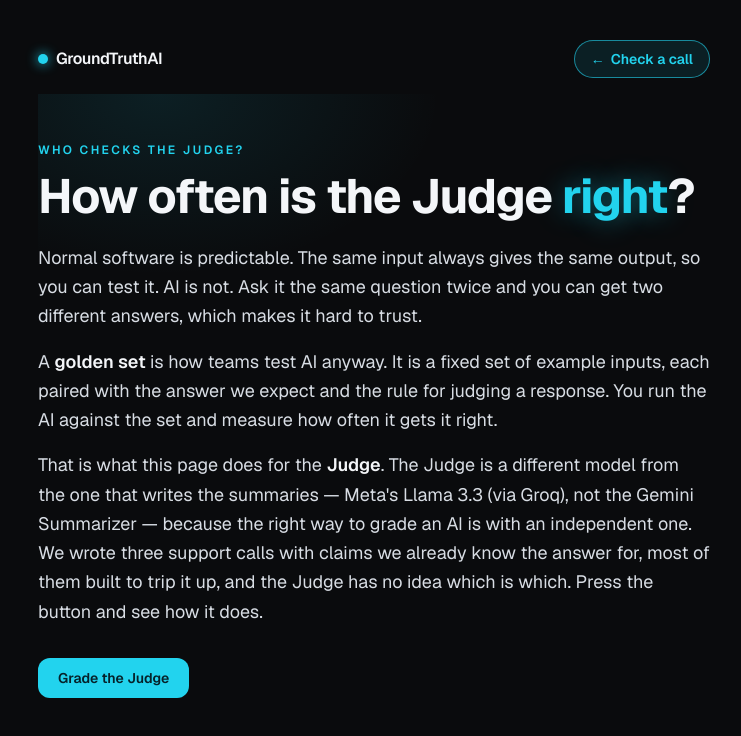
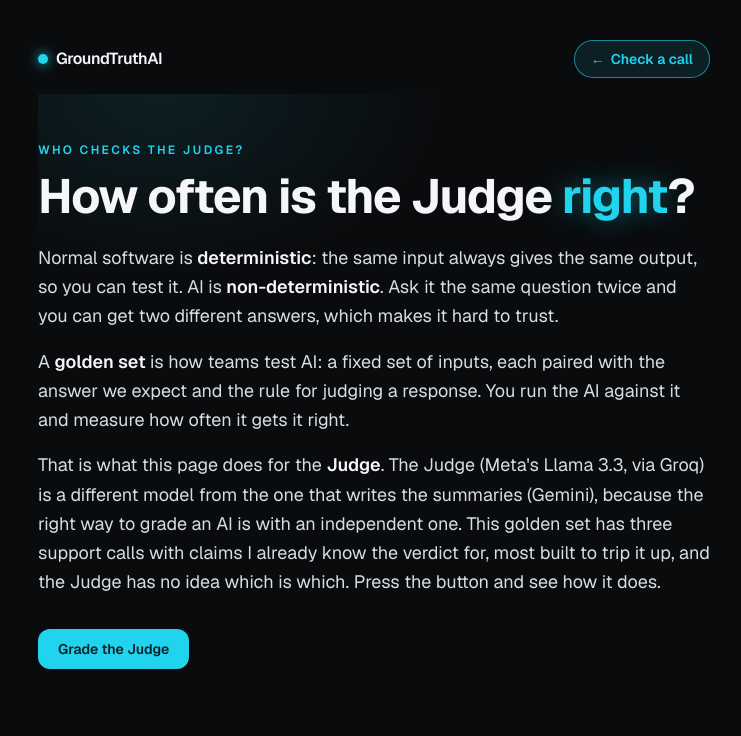
Before and after one commit to loydemma/GroundTruthAI, a Next.js app: page /golden in a window 1280 px wide. Shown: the top 736 px of the page, without its empty margins (266-1007 px from the left). Built offline with nearby package versions, Linux system fonts and the light colour scheme.

Commit message:
Tighten golden-page explainer copy
Drop em-dashes, trim redundancy, keep the deterministic / non-deterministic /
golden set framing and the two-model (Judge vs Summarizer) rationale.

```diff
--- a/src/app/golden/page.tsx
+++ b/src/app/golden/page.tsx
@@ -69,24 +69,25 @@
         </h1>
         <div className="mt-5 max-w-2xl space-y-4 text-base leading-relaxed text-[var(--color-fg-muted)] sm:text-lg">
           <p>
-            Normal software is predictable. The same input always gives the same output, so you
-            can test it. AI is not. Ask it the same question twice and you can get two different
-            answers, which makes it hard to trust.
+            Normal software is{" "}
+            <span className="font-semibold text-[var(--color-fg)]">deterministic</span>: the same
+            input always gives the same output, so you can test it. AI is{" "}
+            <span className="font-semibold text-[var(--color-fg)]">non-deterministic</span>. Ask it
+            the same question twice and you can get two different answers, which makes it hard to
+            trust.
           </p>
           <p>
-            A <span className="font-semibold text-[var(--color-fg)]">golden set</span> is how
-            teams test AI anyway. It is a fixed set of example inputs, each paired with the answer
-            we expect and the rule for judging a response. You run the AI against the set and
-            measure how often it gets it right.
+            A <span className="font-semibold text-[var(--color-fg)]">golden set</span> is how teams
+            test AI: a fixed set of inputs, each paired with the answer we expect and the rule for
+            judging a response. You run the AI against it and measure how often it gets it right.
           </p>
           <p>
             That is what this page does for the{" "}
-            <span className="font-semibold text-[var(--color-fg)]">Judge</span>. The Judge is a
-            different model from the one that writes the summaries — Meta&apos;s Llama 3.3 (via
-            Groq), not the Gemini Summarizer — because the right way to grade an AI is with an
-            independent one. We wrote three support calls with claims we already know the answer
-            for, most of them built to trip it up, and the Judge has no idea which is which. Press
-            the button and see how it does.
+            <span className="font-semibold text-[var(--color-fg)]">Judge</span>. The Judge (Meta&apos;s
+            Llama 3.3, via Groq) is a different model from the one that writes the summaries (Gemini),
+            because the right way to grade an AI is with an independent one. This golden set has three
+            support calls with claims I already know the verdict for, most built to trip it up, and the
+            Judge has no idea which is which. Press the button and see how it does.
           </p>
         </div>
         <button
```
